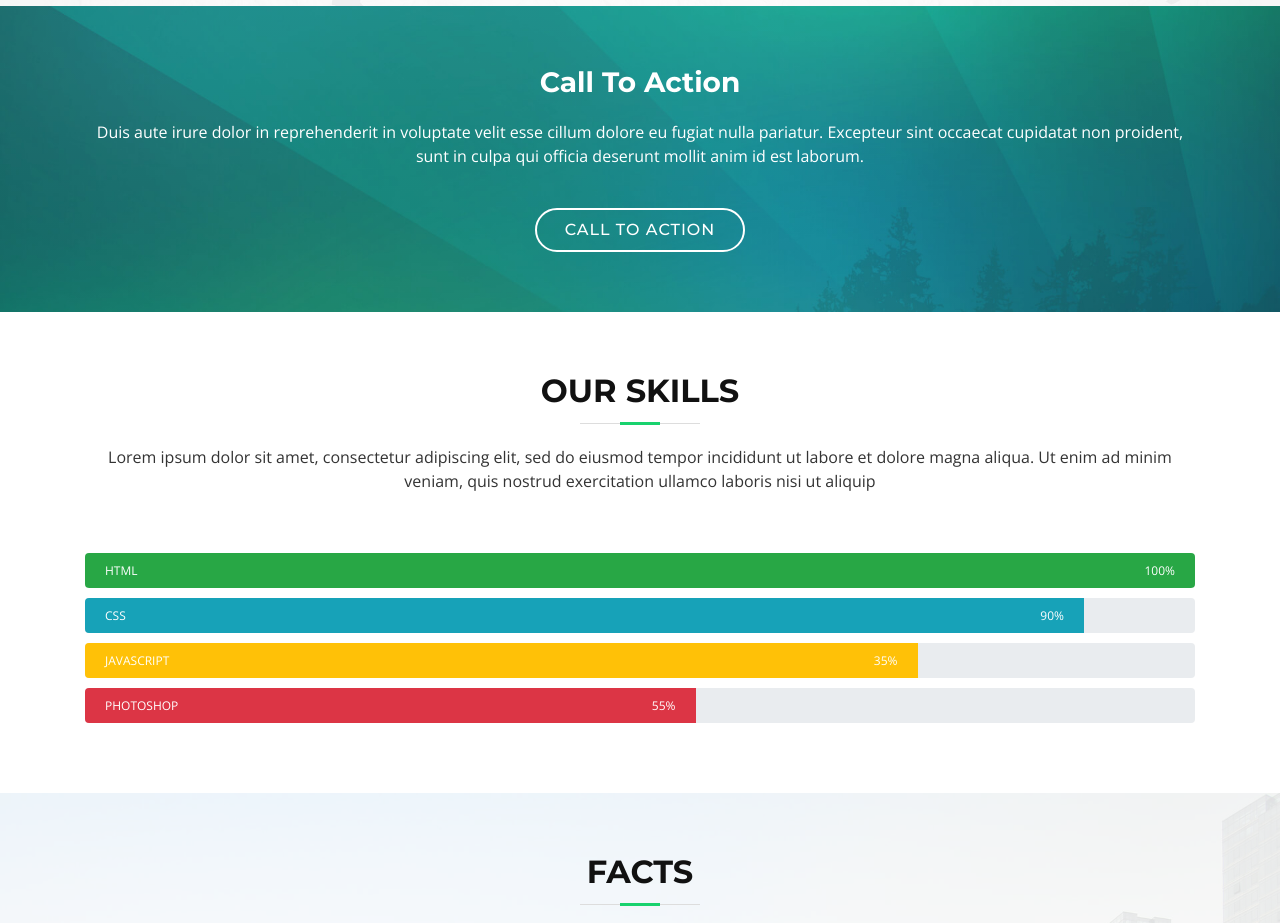
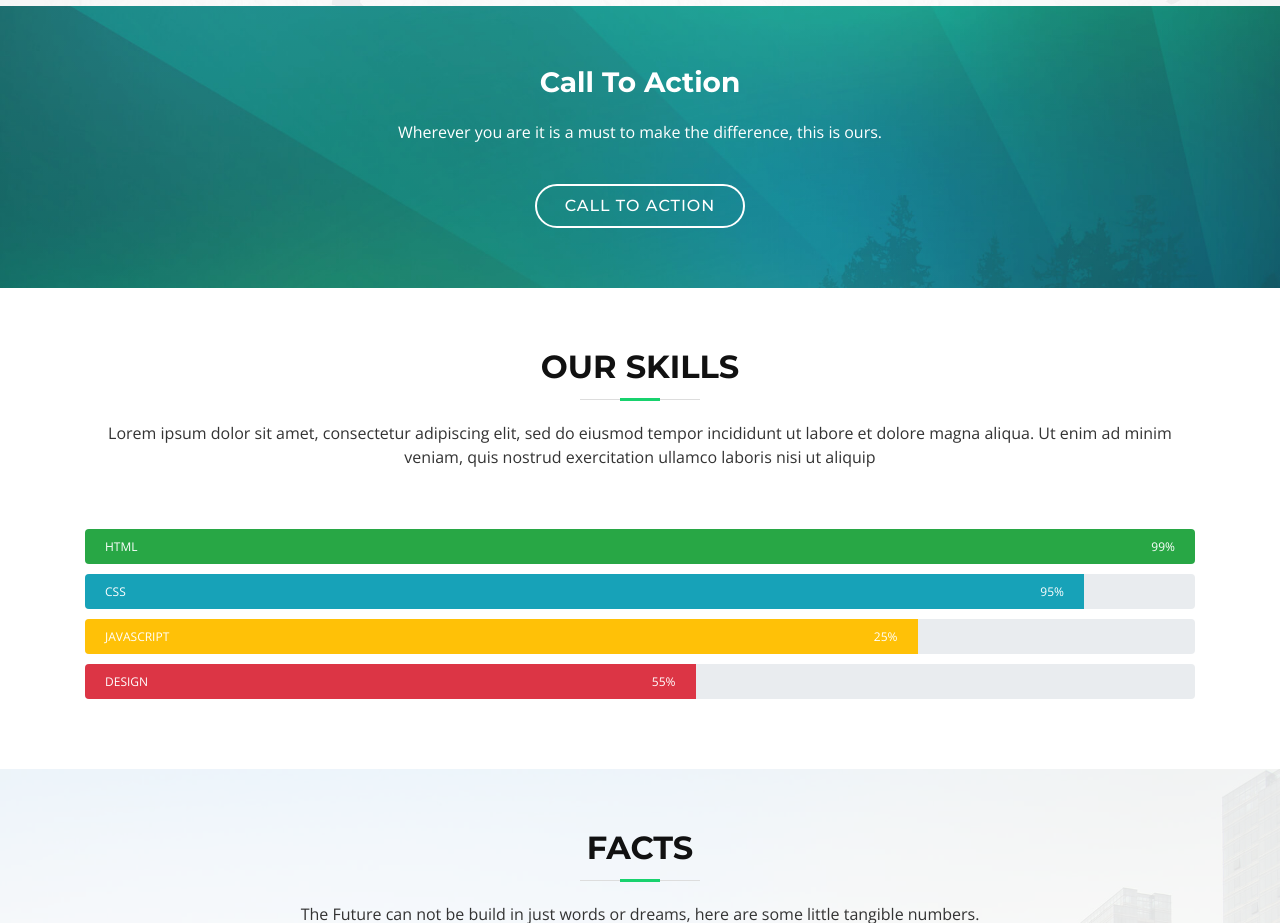
Before and after one commit to Xeicon0710/JOATeam_Page, a plain HTML site: page index.html in a window 1280 px wide. Shown: the part 1700-2623 px from the top of the page. Drawn offline with nearby package versions, Linux system fonts and the light colour scheme; files whose address does not match are found by name.

Commit message:
callToAction

```diff
--- a/index.html
+++ b/index.html
@@ -318,7 +318,9 @@
     <section id="call-to-action" class="wow fadeIn">
       <div class="container text-center">
         <h3>Call To Action</h3>
-        <p> Duis aute irure dolor in reprehenderit in voluptate velit esse cillum dolore eu fugiat nulla pariatur. Excepteur sint occaecat cupidatat non proident, sunt in culpa qui officia deserunt mollit anim id est laborum.</p>
+        <p>
+          Wherever you are it is a must to make the difference, this is ours.
+        </p>
         <a class="cta-btn" href="#">Call To Action</a>
       </div>
     </section><!-- #call-to-action -->
@@ -338,25 +340,25 @@
 
           <div class="progress">
             <div class="progress-bar bg-success" role="progressbar" aria-valuenow="100" aria-valuemin="0" aria-valuemax="100">
-              <span class="skill">HTML <i class="val">100%</i></span>
+              <span class="skill">HTML <i class="val">99%</i></span>
             </div>
           </div>
 
           <div class="progress">
             <div class="progress-bar bg-info" role="progressbar" aria-valuenow="90" aria-valuemin="0" aria-valuemax="100">
-              <span class="skill">CSS <i class="val">90%</i></span>
+              <span class="skill">CSS <i class="val">95%</i></span>
             </div>
           </div>
 
           <div class="progress">
             <div class="progress-bar bg-warning" role="progressbar" aria-valuenow="75" aria-valuemin="0" aria-valuemax="100">
-              <span class="skill">JavaScript <i class="val">35%</i></span>
+              <span class="skill">JavaScript <i class="val">25%</i></span>
             </div>
           </div>
 
           <div class="progress">
             <div class="progress-bar bg-danger" role="progressbar" aria-valuenow="55" aria-valuemin="0" aria-valuemax="100">
-              <span class="skill">Photoshop <i class="val">55%</i></span>
+              <span class="skill">Design <i class="val">55%</i></span>
             </div>
           </div>
 
```
